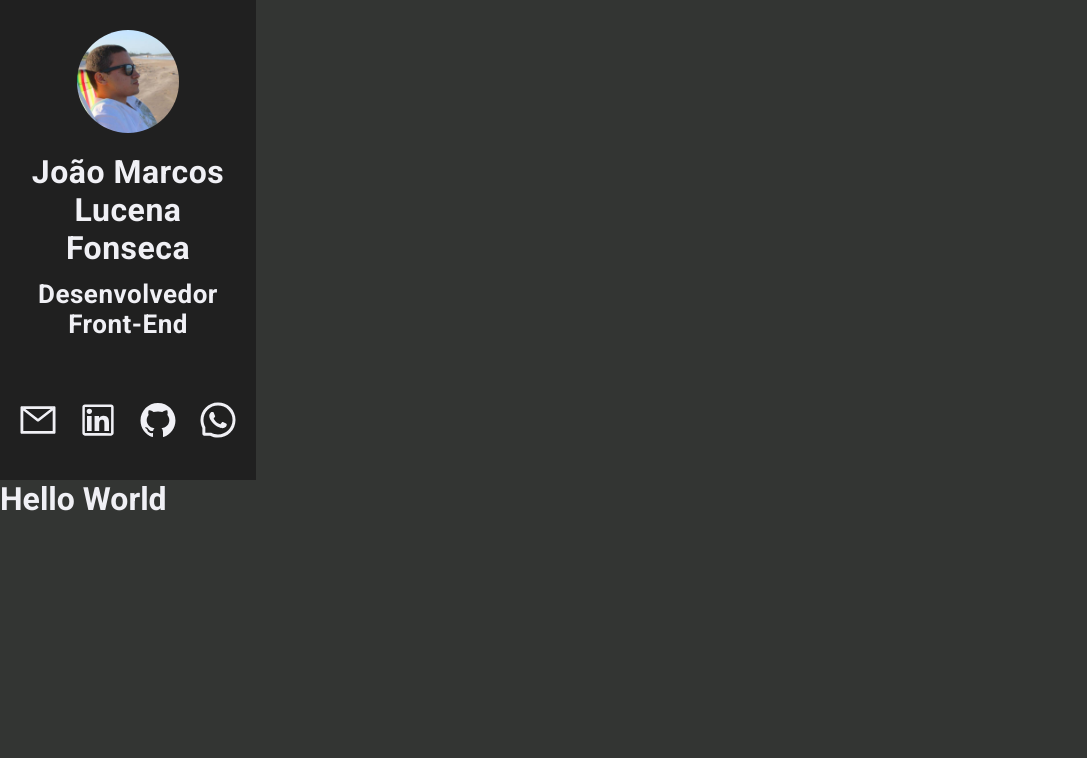
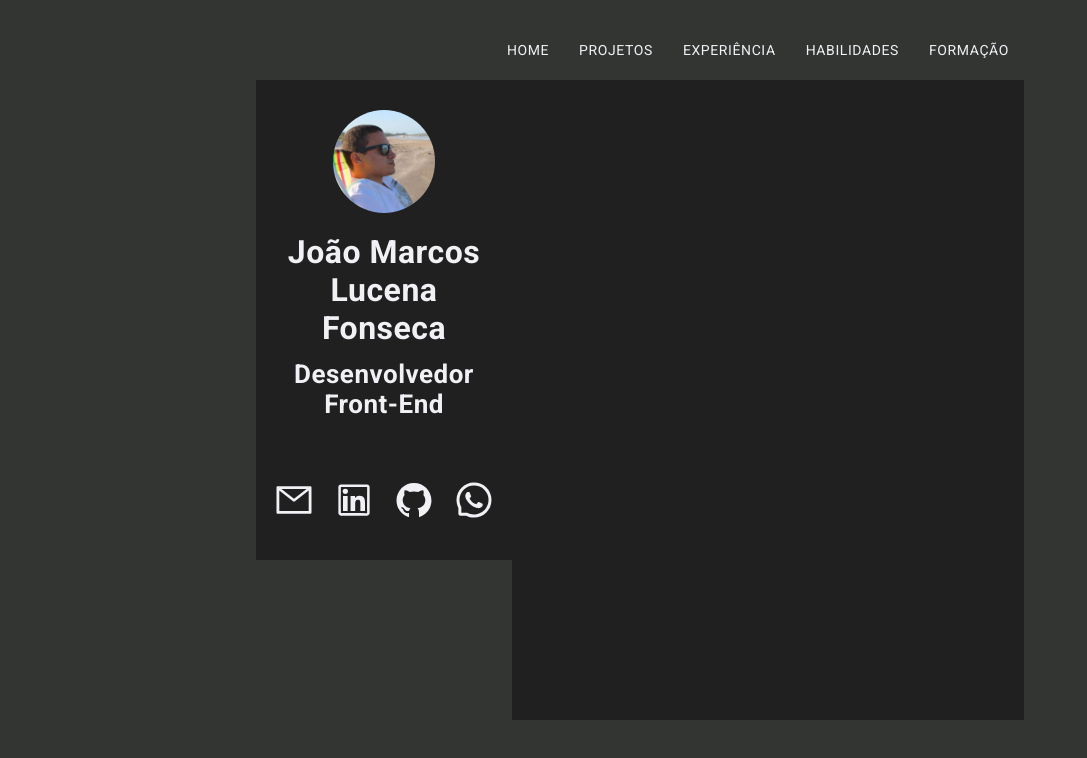
Before and after one commit to joaomarcos11/portfolio, a Next.js app: page / in a window 1280 px wide. Shown: the top 758 px of the page, without its empty margins (0-1087 px from the left). Built offline with nearby package versions, Linux system fonts and the light colour scheme.

Commit message:
d03: criacao de componentes padroes

```diff
--- a/data.json
+++ b/data.json
@@ -3,13 +3,54 @@
         "name": "João Marcos Lucena Fonseca",
         "role": "Desenvolvedor Front-End"
     },
+    "pagesMenuNav": [
+        {
+            "id": 1,
+            "name": "home",
+            "page": ""
+        },
+        {
+            "id": 2,
+            "name": "projetos",
+            "page": "projects"
+        },
+        {
+            "id": 3,
+            "name": "experiência",
+            "page": "experience"
+        },
+        {
+            "id": 4,
+            "name": "habilidades",
+            "page": "skills"
+        },
+        {
+            "id": 5,
+            "name": "formação",
+            "page": "academic"
+        }
+    ],
     "socialLinks": {
-        "github": "https://github.com/joaomarcos11",
-        "linkedin": "https://www.linkedin.com/in/joaomarcos11/"
-    },
-    "contact": {
-        "email": "joaomarcos11.tech@gmail.com",
-        "whatsapp": "https://web.whatsapp.com/send?phone=5583999720672"
+        "github": {
+            "id": 1,
+            "name": "github",
+            "link": "https://github.com/joaomarcos11"
+        },
+        "linkedin": {
+            "id": 2,
+            "name": "linkedin",
+            "link": "https://www.linkedin.com/in/joaomarcos11/"
+        },
+        "whatsapp": {
+            "id": 3,
+            "name": "whatsapp",
+            "link": "https://web.whatsapp.com/send?phone=5583999720672"
+        },
+        "email": {
+            "id": 4,
+            "name": "email",
+            "link": "joaomarcos11.tech@gmail.com"
+        }
     },
     "projetcs": [],
     "skills": [],
--- /dev/null
+++ b/src/components/PagesMenu.tsx
@@ -0,0 +1,24 @@
+import React from 'react';
+import Link from 'next/link';
+
+// Deixar aqui, ou mover dados pra index
+
+import data from '../../data.json';
+
+const PagesMenu: React.FC = () => {
+    const { pagesMenuNav } = data;
+
+    return (
+        <>
+            {pagesMenuNav.map(({ id, name, page }) => (
+                <li key={id}>
+                    <Link href={`/${page}`}>
+                        <a>{name}</a>
+                    </Link>
+                </li>
+            ))}
+        </>
+    );
+};
+
+export default PagesMenu;
--- a/src/components/PresentationCard.tsx
+++ b/src/components/PresentationCard.tsx
@@ -11,11 +11,9 @@ import data from '../../data.json';
 import { title } from 'process';
 
 const PresentationCard: React.FC = () => {
-    const { personInfo, socialLinks, contact } = data;
-
+    const { personInfo, socialLinks } = data;
     const { name, role } = personInfo;
-    const { github, linkedin } = socialLinks;
-    const { email, whatsapp } = contact;
+    const { github, linkedin, email, whatsapp } = socialLinks;
 
     return (
         <CardContainer>
@@ -29,22 +27,22 @@ const PresentationCard: React.FC = () => {
             <div className="card-social">
                 <ul>
                     <li>
-                        <a href={email} target="_blank">
+                        <a href={email.link} target="_blank">
                             <AiOutlineMail />
                         </a>
                     </li>
                     <li>
-                        <a href={linkedin} target="_blank">
+                        <a href={linkedin.link} target="_blank">
                             <AiOutlineLinkedin />
                         </a>
                     </li>
                     <li>
-                        <a href={github} target="_blank">
+                        <a href={github.link} target="_blank">
                             <AiOutlineGithub />
                         </a>
                     </li>
                     <li>
-                        <a href={whatsapp} target="_blank">
+                        <a href={whatsapp.link} target="_blank">
                             <AiOutlineWhatsApp />
                         </a>
                     </li>
--- a/src/pages/index.tsx
+++ b/src/pages/index.tsx
@@ -1,7 +1,13 @@
 import React from 'react';
 import Head from 'next/head';
-import { Container } from '../styles/pages/Home';
+import Link from 'next/link';
 import PresentationCard from '../components/PresentationCard';
+import { ContainerWrapper } from '../styles/components/ContainerWrapper';
+import { ContainerMain } from '../styles/components/ContainerMain';
+import { ContainerSection } from '../styles/components/ContainerSection';
+import { PageHome } from '../styles/pages/Home';
+import { PagesUl } from '../styles/components/MenuNav';
+import PagesMenu from '../components/PagesMenu';
 
 // import fotoPerfil from '../assets/foto2.jpg';
 
@@ -11,18 +17,29 @@ import PresentationCard from '../components/PresentationCard';
 
 const Home: React.FC = () => {
     return (
-        <Container>
+        <>
             <Head>
                 <title>Portifólio</title>
             </Head>
+            <ContainerWrapper>
+                <ContainerMain>
+                    <PresentationCard />
 
-            <main>
-                <PresentationCard />
+                    <ContainerSection>
+                        <div className="sectionHead">
+                            <h1 className="sectionTitle">Home</h1>
+                            <nav>
+                                <ul className="sectionNav">
+                                    <PagesMenu />
+                                </ul>
+                            </nav>
+                        </div>
 
-                <section></section>
-                <h1>Hello World</h1>
-            </main>
-        </Container>
+                        <PageHome></PageHome>
+                    </ContainerSection>
+                </ContainerMain>
+            </ContainerWrapper>
+        </>
     );
 };
 
--- /dev/null
+++ b/src/styles/components/ContainerMain.ts
@@ -0,0 +1,9 @@
+import styled from 'styled-components';
+
+export const ContainerMain = styled.main`
+    width: 100%;
+
+    display: flex;
+    align-items: flex-start;
+    justify-content: center;
+`;
--- /dev/null
+++ b/src/styles/components/ContainerSection.ts
@@ -0,0 +1,42 @@
+import styled from 'styled-components';
+
+export const ContainerSection = styled.section`
+    height: 80vh;
+    width: 40%;
+    background-color: ${props => props.theme.dark.secondary};
+
+    .sectionHead {
+        display: flex;
+        flex-direction: column;
+        align-items: flex-end;
+
+        .sectionTitle {
+            display: none;
+        }
+    }
+
+    .sectionNav {
+        list-style: none;
+        display: flex;
+        justify-content: space-evenly;
+
+        position: relative;
+        top: -4rem;
+
+        li {
+            a {
+                padding: 10px 15px;
+                color: ${props => props.theme.dark.text};
+                text-decoration: none;
+                text-transform: uppercase;
+                font-size: 1.4rem;
+                letter-spacing: 0.6px;
+                transition: 0.3s all;
+
+                &:hover {
+                    color: ${props => props.theme.dark.primary};
+                }
+            }
+        }
+    }
+`;
--- /dev/null
+++ b/src/styles/components/ContainerWrapper.ts
@@ -0,0 +1,10 @@
+import styled from 'styled-components';
+
+export const ContainerWrapper = styled.div`
+    width: 100vw;
+    height: 100vh;
+
+    display: flex;
+    align-items: center;
+    justify-content: center;
+`;
--- /dev/null
+++ b/src/styles/components/MenuNav.ts
@@ -0,0 +1,9 @@
+import styled from 'styled-components';
+
+export const PagesUl = styled.ul`
+    width: 100%;
+
+    display: flex;
+    align-items: center;
+    justify-content: space-evenly;
+`;
--- a/src/styles/pages/Home.ts
+++ b/src/styles/pages/Home.ts
@@ -1,9 +1,3 @@
 import styled from 'styled-components';
 
-export const Container = styled.div`
-    width: 100vw;
-    height: 100vh;
-
-    display: flex;
-    align-items: flex-start;
-`;
+export const PageHome = styled.div``;
```
